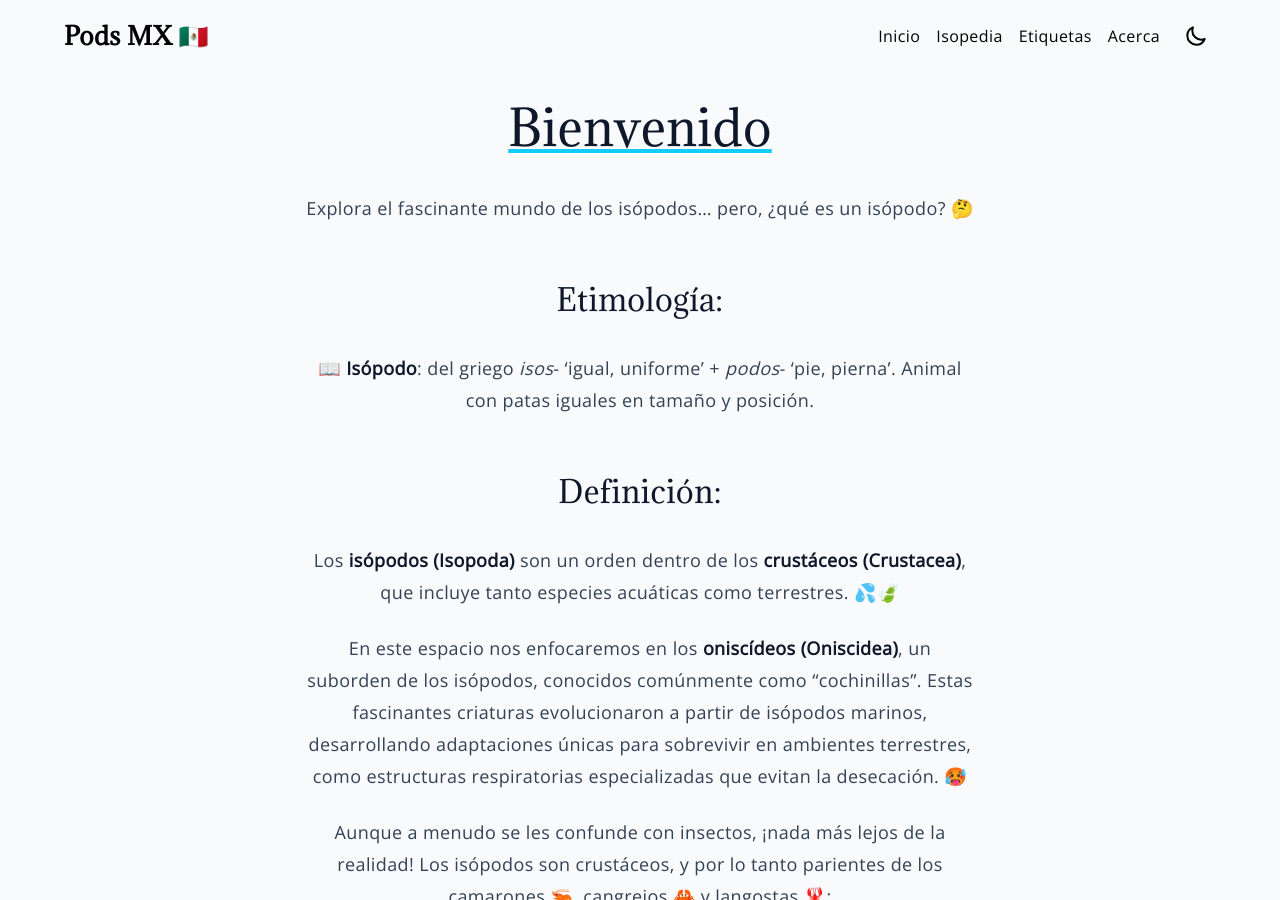
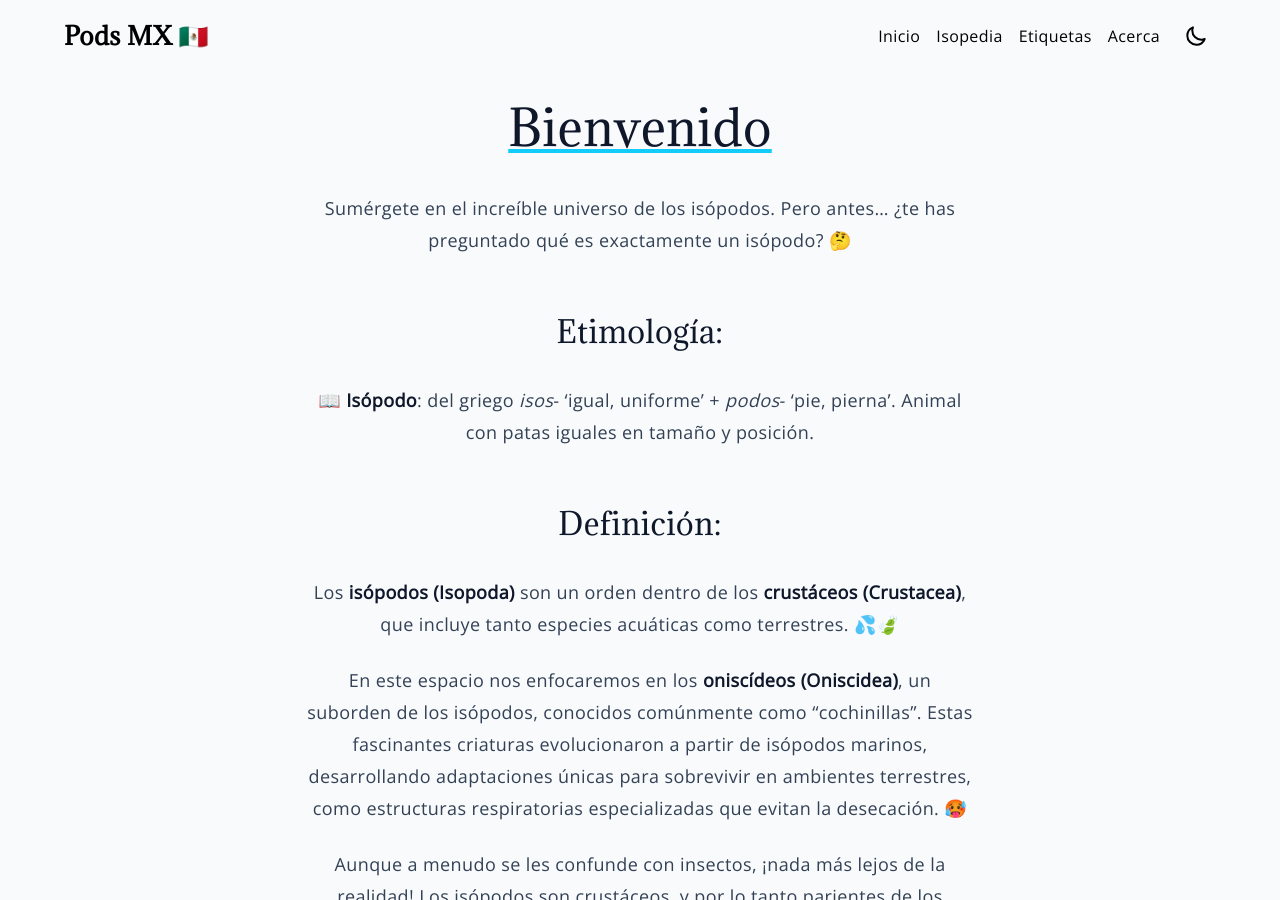
Before and after one commit to mauricio-sg/pods-mx, a Jekyll site: the page built from index.md, in a window 1280 px wide and 900 px high. Built offline with Jekyll 4.4.1, drawn with Linux system fonts in a browser that asks for light colours.

Commit message:
Ajuste de bienvenida

```diff
--- a/index.md
+++ b/index.md
@@ -5,7 +5,7 @@ order: 1
 ---
 # Bienvenido
 
-Explora el fascinante mundo de los isópodos... pero, ¿qué es un isópodo? 🤔
+Sumérgete en el increíble universo de los isópodos. Pero antes... ¿te has preguntado qué es exactamente un isópodo? 🤔
 
 ## Etimología:
 
```
